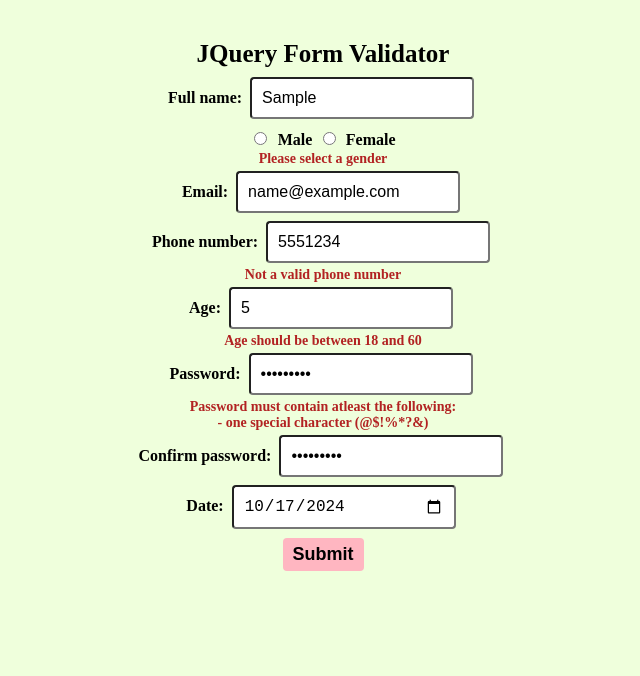
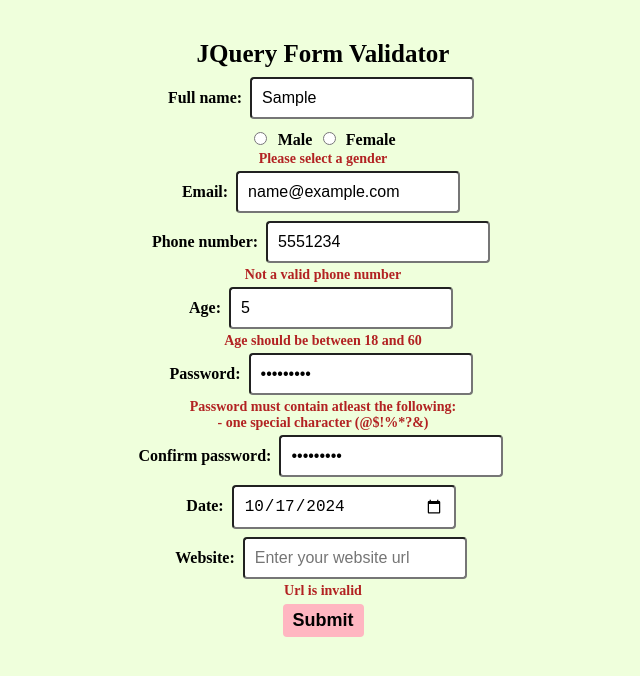
Before and after one commit to shreyastechv/jquery-form-validation, a plain HTML site: page index.html in a window 1280 px wide. Both pictures are taken after typing "Sample", "name@example.com", "5551234", "5", "Sample123", "Sample123" into the empty fields and a click on the button "Submit". Shown: the whole page, without its empty margins (317-957 px from the left). Drawn offline with Linux system fonts and the light colour scheme.

Commit message:
Add website validation

```diff
--- a/index.html
+++ b/index.html
@@ -48,6 +48,10 @@
 						<input type="date" id="date" name="date" value="2024-10-17" min="2006-10-17" max="2025-10-17"><br>
 						<div class="error" id="error-date"></div>
 
+						<label for="website">Website: </label>
+						<input type="text" id="website" name="website" placeholder="Enter your website url"><br>
+						<div class="error" id="error-website"></div>
+
 						<button type="button" onclick="validate()">Submit</button>
 					</form>
 				</section>
--- a/js/script.js
+++ b/js/script.js
@@ -72,7 +72,7 @@ function validate() {
 	const password = $("#password").val();
 	const confirmPassword = $("#confirm-password").val();
 	const date = new Date($("#date").val());
-	console.log(date);
+	const website = $("#website").val();
 
 	const errorFullname = $("#error-fullname");
 	const errorGender = $("#error-gender");
@@ -82,6 +82,7 @@ function validate() {
 	const errorPassword = $("#error-password");
 	const errorConfirmPassword = $("#error-confirm-password");
 	const errorDate = $("#error-date");
+	const errorWebsite = $("#error-website");
 
 	errorFullname.text("");
 	errorGender.text("");
@@ -91,6 +92,7 @@ function validate() {
 	errorPassword.text("");
 	errorConfirmPassword.text("");
 	errorDate.text("");
+	errorWebsite.text("");
 
 	// Name validation
 	if(!validateFullname(fullname)) {
@@ -133,4 +135,10 @@ function validate() {
 	if((year<2006 || year>2025) || (year==2006 && (month<10 || (month==10 && day<17))) || (year==2025 && (month>10 || (month==10 && day>17)))) {
 		errorDate.text("Date must be between 2006-10-17 and 2025-10-17");
 	}
+
+	// Website url validation
+	const urlPattern = /^(http:\/\/|https:\/\/)?(www\.)?[\w]+\.(com|org|net|io|us|uk|de|cn|xyz|site|online|co|be|fr|zip|ing)$/;
+	if(!urlPattern.test(website)) {
+		errorWebsite.text("Url is invalid");
+	}
 }
```
